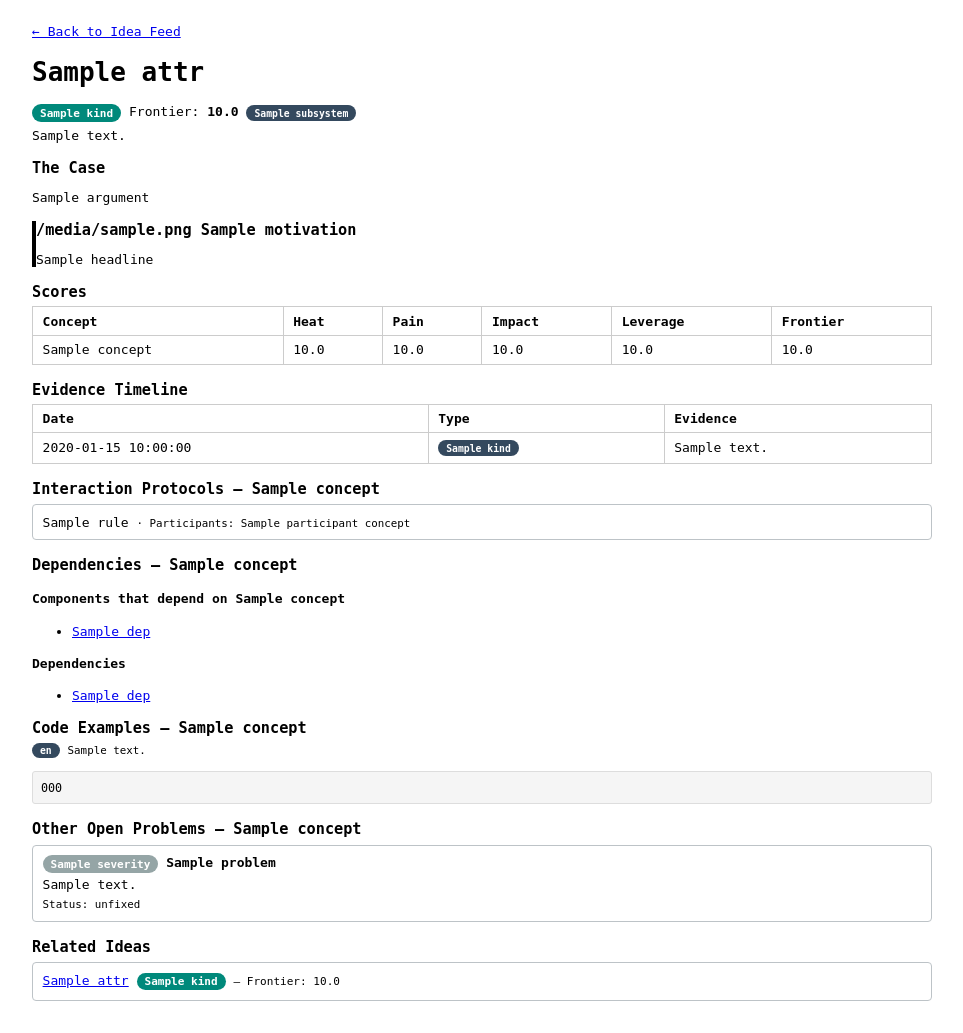
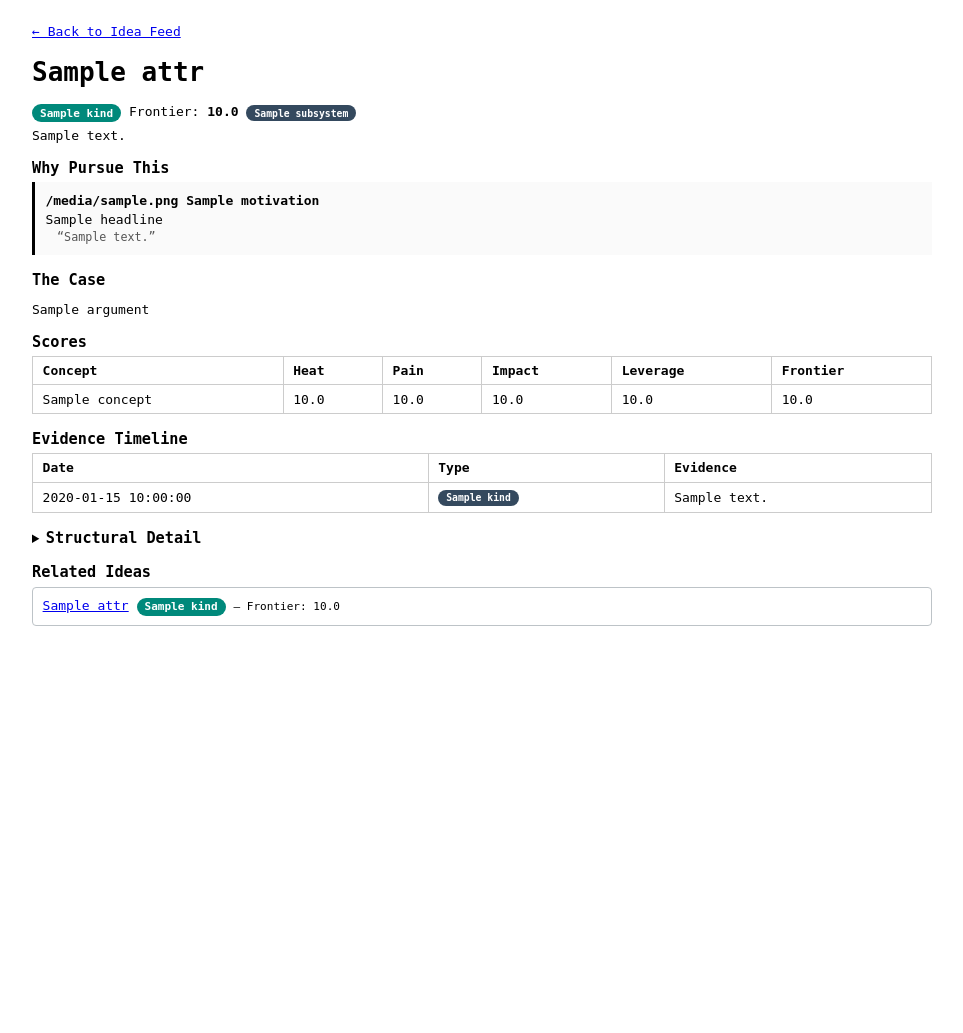
Before and after one commit to reiniertl/know_kernel, a FastAPI app: template src/web/templates/idea_detail.html in a window 1280 px wide. Shown: the part 72-1105 px from the top of the page, without its empty margins (158-1121 px from the left). After the commit the page ends 698 px from the top, so only its background shows below. Run offline with FastAPI, Linux system fonts and the light colour scheme; the template is opened without the code that fills it: most values are stand-ins (such as "Sample title", 1, 10 or a date in 2020); some libraries are stand-ins or nearby versions.

Commit message:
Revert "fix(web): render full data within motivation categories, not truncated summaries"
This reverts commit ddf3ee47e784b092ed618a9747cd0f9d4d709cf4.

```diff
--- a/src/web/templates/idea_detail.html
+++ b/src/web/templates/idea_detail.html
@@ -15,18 +15,12 @@
 <p style="margin-top:0.5em;">{{ node.attrs.description }}</p>
 {% endif %}
 
-{# --- THE CASE (argument paragraph) --- #}
-{% if argument %}
+{# --- WHY PURSUE THIS (motivation categories) --- #}
+{% if motivations %}
 <div class="attrs-section">
-  <h3>The Case</h3>
-  <p>{{ argument }}</p>
-</div>
-{% endif %}
-
-{# --- MOTIVATION CATEGORIES (full data within each) --- #}
-{% if motivations %}
+  <h3>Why Pursue This</h3>
   {% for m in motivations %}
-<div class="attrs-section" style="border-left:4px solid
+  <div style="margin-bottom:1em; padding:0.8em; border-left:3px solid
     {% if m.category == 'security' %}#c0392b
     {% elif m.category == 'stability' %}#e67e22
     {% elif m.category == 'performance' %}#2980b9
@@ -34,130 +28,37 @@
     {% elif m.category == 'efficiency' %}#27ae60
     {% elif m.category == 'hardware_enablement' %}#2c3e50
     {% elif m.category == 'maintainability' %}#7f8c8d
-  {% endif %};">
-  <h3>{{ m.icon }} {{ m.label }}</h3>
-  <p>{{ m.headline }}</p>
-
-  {# --- SECURITY: full vulnerability cards from briefs --- #}
-  {% if m.category == 'security' %}
-  {% for brief in briefs %}
-  {% if brief.vulnerabilities %}
-  {% for v in brief.vulnerabilities %}
-  <div class="card" style="margin-bottom:0.5em;">
-    <span class="badge" style="background:{% if v.severity == 'critical' %}#c0392b{% elif v.severity == 'high' %}#e67e22{% elif v.severity == 'medium' %}#f1c40f;color:#333{% else %}#95a5a6{% endif %};">{{ v.severity }}</span>
-    <strong>{{ v.cve_id }}</strong> (CVSS {{ v.cvss_score }})
-    {% if v.title %}<br>{{ v.title }}{% endif %}
-    <p style="margin:0.3em 0;">{{ v.description }}</p>
-    {% if v.affected_versions %}<small>Affected: {{ v.affected_versions }}</small>{% endif %}
-    {% if v.status %}<small> &middot; Status: {{ v.status }}</small>{% endif %}
-  </div>
-  {% endfor %}
-  {% endif %}
-  {% endfor %}
-  {% endif %}
-
-  {# --- STABILITY: failure modes, invariants at risk, critical problems --- #}
-  {% if m.category == 'stability' %}
-  {% for brief in briefs %}
-  {% if brief.failure_modes %}
-  <h4>Failure Modes &mdash; {{ brief.concept.name }}</h4>
-  {% for fm in brief.failure_modes %}
-  <div class="card" style="margin-bottom:0.3em;">
-    {{ fm.symptom }}
-    {% if fm.blast_radius %}<small> &middot; Blast radius: {{ fm.blast_radius }}</small>{% endif %}
-    {% if fm.recoverability %}<small> &middot; {{ fm.recoverability }}</small>{% endif %}
-  </div>
-  {% endfor %}
-  {% endif %}
-  {% if brief.invariants %}
-  <h4>Invariants at Risk &mdash; {{ brief.concept.name }}</h4>
-  {% for inv in brief.invariants %}
-  <div class="card" style="margin-bottom:0.3em;">
-    <code>{{ inv.predicate }}</code>
-    {% if inv.strength %}<small> &middot; Strength: {{ inv.strength }}</small>{% endif %}
-    {% if inv.scope %}<small> &middot; Scope: {{ inv.scope }}</small>{% endif %}
-  </div>
-  {% endfor %}
-  {% endif %}
-  {% set critical_problems = [] %}
-  {% for p in brief.problems %}
-    {% if p.severity in ['critical', 'high'] %}
-      {% if critical_problems.append(p) %}{% endif %}
-    {% endif %}
-  {% endfor %}
-  {% if critical_problems %}
-  <h4>Critical/High Problems &mdash; {{ brief.concept.name }}</h4>
-  {% for p in critical_problems %}
-  <div class="card" style="margin-bottom:0.5em;">
-    <span class="badge" style="background:{% if p.severity == 'critical' %}#c0392b{% elif p.severity == 'high' %}#e67e22{% else %}#95a5a6{% endif %};">{{ p.severity }}</span>
-    <strong>{{ p.title }}</strong>
-    <p style="margin:0.3em 0;">{{ p.description }}</p>
-    {% if p.status %}<small>Status: {{ p.status }}</small>{% endif %}
-  </div>
-  {% endfor %}
-  {% endif %}
-  {% endfor %}
-  {% endif %}
-
-  {# --- PERFORMANCE: profile tables + benchmarks --- #}
-  {% if m.category == 'performance' %}
-  {% for brief in briefs %}
-  {% if brief.profiles %}
-  <h4>Performance Profiles &mdash; {{ brief.concept.name }}</h4>
-  <table>
-    <thead><tr><th>Metric</th><th>Complexity</th><th>Best</th><th>Typical</th><th>Worst</th><th>Conditions</th></tr></thead>
-    <tbody>
-    {% for prof in brief.profiles %}
-      <tr>
-        <td>{{ prof.metric }}</td>
-        <td>{{ prof.complexity }}</td>
-        <td>{{ prof.best_case }}</td>
-        <td>{{ prof.typical_case }}</td>
-        <td>{{ prof.worst_case }}</td>
-        <td>{{ prof.conditions }}</td>
-      </tr>
-    {% endfor %}
-    </tbody>
-  </table>
-  {% endif %}
-  {% if brief.benchmarks %}
-  <h4>Benchmarks &mdash; {{ brief.concept.name }}</h4>
-  {% for b in brief.benchmarks %}
-  <div class="card" style="margin-bottom:0.3em;">
-    {{ b.result_summary }}
-    {% if b.conditions %}<small> &middot; {{ b.conditions }}</small>{% endif %}
-  </div>
-  {% endfor %}
-  {% endif %}
-  {% endfor %}
-  {% endif %}
-
-  {# --- SCALABILITY / EFFICIENCY / HARDWARE / MAINTAINABILITY: evidence items --- #}
-  {% if m.category in ('scalability', 'efficiency', 'hardware_enablement') %}
-  {% for ev in m.evidence %}
-  <div class="card" style="margin-bottom:0.3em;">
+    {% endif %}; background:rgba(0,0,0,0.02);">
+    <strong>{{ m.icon }} {{ m.label }}</strong>
+    <p style="margin:0.3em 0;">{{ m.headline }}</p>
+    {% for ev in m.evidence[:3] %}
+      <div style="margin-left:1em; font-size:0.9em; color:#555;">
+        {% if ev.type == 'vulnerability' %}
+          <span class="badge" style="background:{% if ev.severity == 'critical' %}#c0392b{% elif ev.severity == 'high' %}#e67e22{% elif ev.severity == 'medium' %}#f1c40f;color:#333{% else %}#95a5a6{% endif %};">{{ ev.severity }}</span>
+          {{ ev.text }}{% if ev.cvss %} (CVSS {{ ev.cvss }}){% endif %}
+        {% elif ev.type == 'failure_mode' %}
+          &ldquo;{{ ev.text }}&rdquo; (blast radius: {{ ev.blast_radius }})
+        {% elif ev.type == 'profile' %}
           {{ ev.text }}
-  </div>
-  {% endfor %}
-  {% endif %}
-
-  {% if m.category == 'maintainability' %}
-  {% for brief in briefs %}
-  {% if brief.fixes %}
-  <h4>Recent Patches &mdash; {{ brief.concept.name }}</h4>
-  {% for f in brief.fixes %}
-  <div class="card" style="margin-bottom:0.3em;">
-    <span class="badge badge-kind">{{ f.fix_type }}</span>
-    {{ f.title }}
-    {% if f.commit_hash %}<small> &middot; <code>{{ f.commit_hash }}</code></small>{% endif %}
-    {% if f.source_date %}<small> &middot; {{ f.source_date }}</small>{% endif %}
-  </div>
-  {% endfor %}
-  {% endif %}
-  {% endfor %}
+        {% else %}
+          &ldquo;{{ ev.text }}&rdquo;
         {% endif %}
       </div>
     {% endfor %}
+    {% if m.evidence|length > 3 %}
+      <small style="margin-left:1em;">...and {{ m.evidence|length - 3 }} more</small>
+    {% endif %}
+  </div>
+  {% endfor %}
+</div>
+{% endif %}
+
+{# --- THE CASE (argument paragraph) --- #}
+{% if argument %}
+<div class="attrs-section">
+  <h3>The Case</h3>
+  <p>{{ argument }}</p>
+</div>
 {% endif %}
 
 {# --- Scores --- #}
@@ -207,11 +108,48 @@
 </div>
 {% endif %}
 
-{# --- Structural Context (protocols, dependencies, code examples) --- #}
+{# --- Structural Detail (collapsible) --- #}
+{% if briefs %}
+<details>
+  <summary><h3 style="display:inline;">Structural Detail</h3></summary>
+
+  {# Invariants #}
+  {% for brief in briefs %}
+  {% if brief.invariants %}
+  <div class="attrs-section">
+    <h4>Invariants &mdash; {{ brief.concept.name }}</h4>
+    {% for inv in brief.invariants %}
+    <div class="card" style="margin-bottom:0.3em;">
+      <code>{{ inv.predicate }}</code>
+      {% if inv.strength %}<small> &middot; Strength: {{ inv.strength }}</small>{% endif %}
+      {% if inv.scope %}<small> &middot; Scope: {{ inv.scope }}</small>{% endif %}
+    </div>
+    {% endfor %}
+  </div>
+  {% endif %}
+  {% endfor %}
+
+  {# Failure Modes #}
+  {% for brief in briefs %}
+  {% if brief.failure_modes %}
+  <div class="attrs-section">
+    <h4>Failure Modes &mdash; {{ brief.concept.name }}</h4>
+    {% for fm in brief.failure_modes %}
+    <div class="card" style="margin-bottom:0.3em;">
+      {{ fm.symptom }}
+      {% if fm.blast_radius %}<small> &middot; Blast radius: {{ fm.blast_radius }}</small>{% endif %}
+      {% if fm.recoverability %}<small> &middot; {{ fm.recoverability }}</small>{% endif %}
+    </div>
+    {% endfor %}
+  </div>
+  {% endif %}
+  {% endfor %}
+
+  {# Interaction Protocols #}
   {% for brief in briefs %}
   {% if brief.protocols %}
   <div class="attrs-section">
-  <h3>Interaction Protocols &mdash; {{ brief.concept.name }}</h3>
+    <h4>Interaction Protocols &mdash; {{ brief.concept.name }}</h4>
     {% for proto in brief.protocols %}
     <div class="card" style="margin-bottom:0.3em;">
       {{ proto.rule }}
@@ -224,12 +162,13 @@
   {% endif %}
   {% endfor %}
 
+  {# Dependencies #}
   {% for brief in briefs %}
   {% if brief.prerequisites.depended_on_by or brief.prerequisites.depends_on %}
   <div class="attrs-section">
-  <h3>Dependencies &mdash; {{ brief.concept.name }}</h3>
+    <h4>Dependencies &mdash; {{ brief.concept.name }}</h4>
     {% if brief.prerequisites.depended_on_by %}
-  <h4>Components that depend on {{ brief.concept.name }}</h4>
+    <h5>Components that depend on {{ brief.concept.name }}</h5>
     <ul>
     {% for dep in brief.prerequisites.depended_on_by %}
       <li><a href="/concepts/{{ dep.id }}">{{ dep.name }}</a></li>
@@ -237,7 +176,7 @@
     </ul>
     {% endif %}
     {% if brief.prerequisites.depends_on %}
-  <h4>Dependencies</h4>
+    <h5>Dependencies</h5>
     <ul>
     {% for dep in brief.prerequisites.depends_on %}
       <li><a href="/concepts/{{ dep.id }}">{{ dep.name }}</a></li>
@@ -248,10 +187,35 @@
   {% endif %}
   {% endfor %}
 
+  {# Performance Context #}
+  {% for brief in briefs %}
+  {% if brief.profiles %}
+  <div class="attrs-section">
+    <h4>Performance Context &mdash; {{ brief.concept.name }}</h4>
+    <table>
+      <thead><tr><th>Metric</th><th>Complexity</th><th>Best</th><th>Typical</th><th>Worst</th><th>Conditions</th></tr></thead>
+      <tbody>
+      {% for prof in brief.profiles %}
+        <tr>
+          <td>{{ prof.metric }}</td>
+          <td>{{ prof.complexity }}</td>
+          <td>{{ prof.best_case }}</td>
+          <td>{{ prof.typical_case }}</td>
+          <td>{{ prof.worst_case }}</td>
+          <td>{{ prof.conditions }}</td>
+        </tr>
+      {% endfor %}
+      </tbody>
+    </table>
+  </div>
+  {% endif %}
+  {% endfor %}
+
+  {# Code Examples #}
   {% for brief in briefs %}
   {% if brief.code_examples %}
   <div class="attrs-section">
-  <h3>Code Examples &mdash; {{ brief.concept.name }}</h3>
+    <h4>Code Examples &mdash; {{ brief.concept.name }}</h4>
     {% for ex in brief.code_examples %}
     <div style="margin-bottom:0.8em;">
       <span class="badge badge-kind">{{ ex.language }}</span>
@@ -262,29 +226,8 @@
   </div>
   {% endif %}
   {% endfor %}
-
-{# --- Open Problems (non-critical, not already in STABILITY) --- #}
-{% for brief in briefs %}
-{% set other_problems = [] %}
-{% for p in brief.problems %}
-  {% if p.severity not in ['critical', 'high'] %}
-    {% if other_problems.append(p) %}{% endif %}
+</details>
 {% endif %}
-{% endfor %}
-{% if other_problems %}
-<div class="attrs-section">
-  <h3>Other Open Problems &mdash; {{ brief.concept.name }}</h3>
-  {% for p in other_problems %}
-  <div class="card" style="margin-bottom:0.5em;">
-    <span class="badge" style="background:{% if p.severity == 'medium' %}#f1c40f;color:#333{% else %}#95a5a6{% endif %};">{{ p.severity }}</span>
-    <strong>{{ p.title }}</strong>
-    <p style="margin:0.3em 0;">{{ p.description }}</p>
-    {% if p.status %}<small>Status: {{ p.status }}</small>{% endif %}
-  </div>
-  {% endfor %}
-</div>
-{% endif %}
-{% endfor %}
 
 {# --- Related Ideas --- #}
 {% if related_ideas %}
```
Also changed, not shown: tests/test_web.py (+3 -5 lines). Lines whose indentation alone changed are shown as unchanged.
